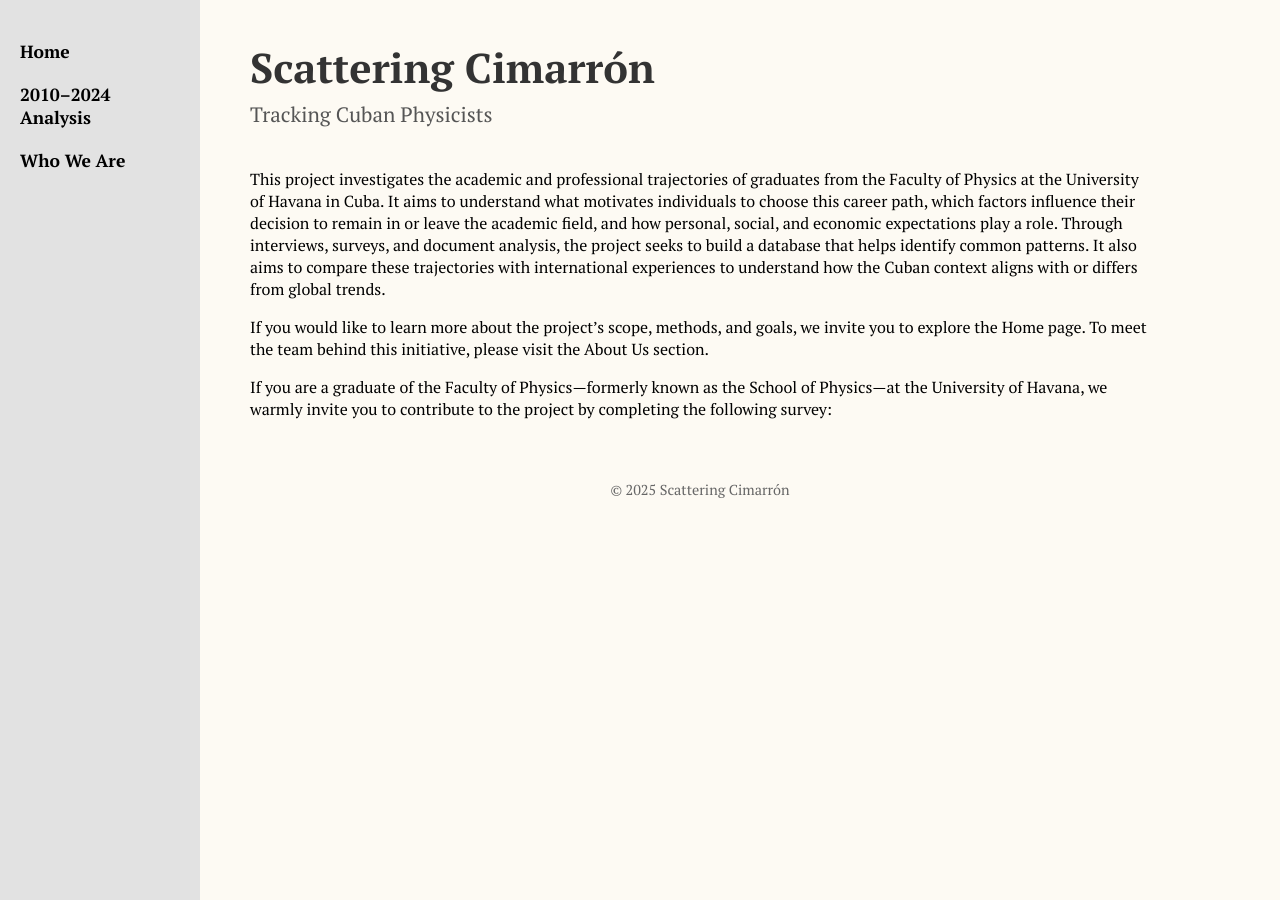
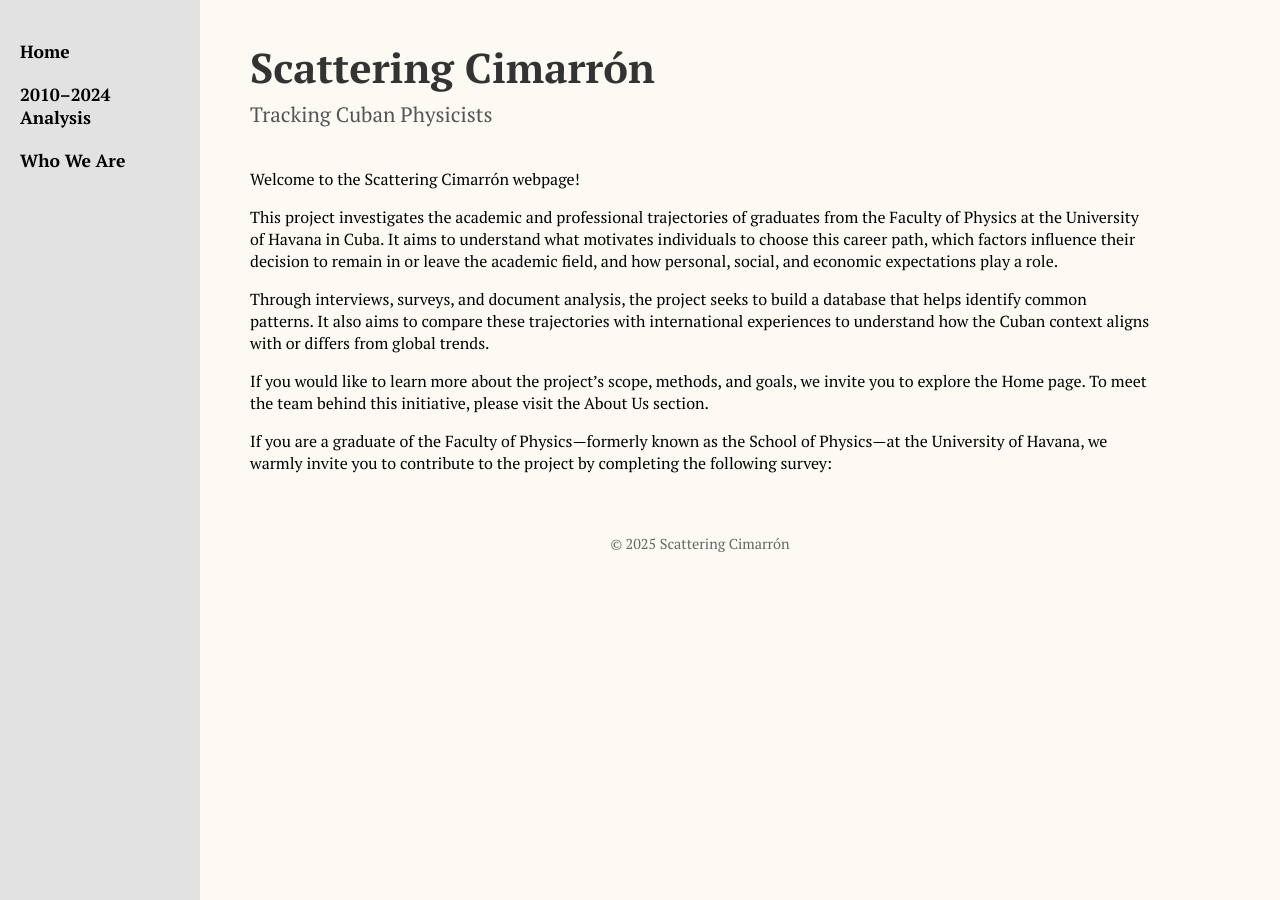
Before and after one commit to Gretica/Tracking_Cuban_Physicists, a Jekyll site: the page built from index.md, in a window 1280 px wide. Built offline with Jekyll 4.4.1, drawn with Linux system fonts in a browser that asks for light colours.

Commit message:
Update index.md

```diff
--- a/index.md
+++ b/index.md
@@ -2,7 +2,11 @@
 layout: default
 title: Welcome
 ---
-This project investigates the academic and professional trajectories of graduates from the Faculty of Physics at the University of Havana in Cuba. It aims to understand what motivates individuals to choose this career path, which factors influence their decision to remain in or leave the academic field, and how personal, social, and economic expectations play a role. Through interviews, surveys, and document analysis, the project seeks to build a database that helps identify common patterns. It also aims to compare these trajectories with international experiences to understand how the Cuban context aligns with or differs from global trends.
+Welcome to the Scattering Cimarrón webpage!
+
+This project investigates the academic and professional trajectories of graduates from the Faculty of Physics at the University of Havana in Cuba. It aims to understand what motivates individuals to choose this career path, which factors influence their decision to remain in or leave the academic field, and how personal, social, and economic expectations play a role.
+
+Through interviews, surveys, and document analysis, the project seeks to build a database that helps identify common patterns. It also aims to compare these trajectories with international experiences to understand how the Cuban context aligns with or differs from global trends.
 
 If you would like to learn more about the project’s scope, methods, and goals, we invite you to explore the Home page. To meet the team behind this initiative, please visit the About Us section.
 
```
